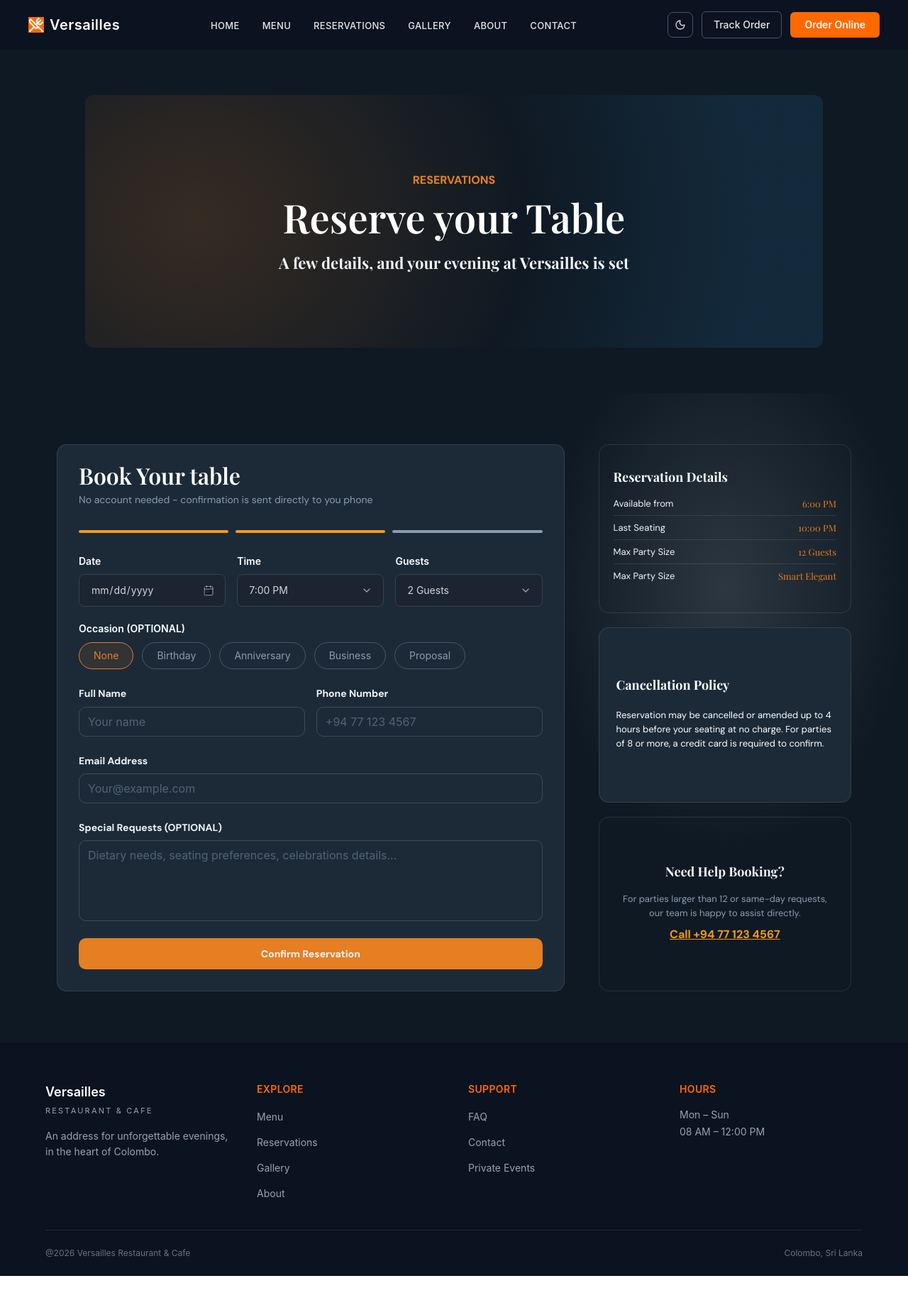
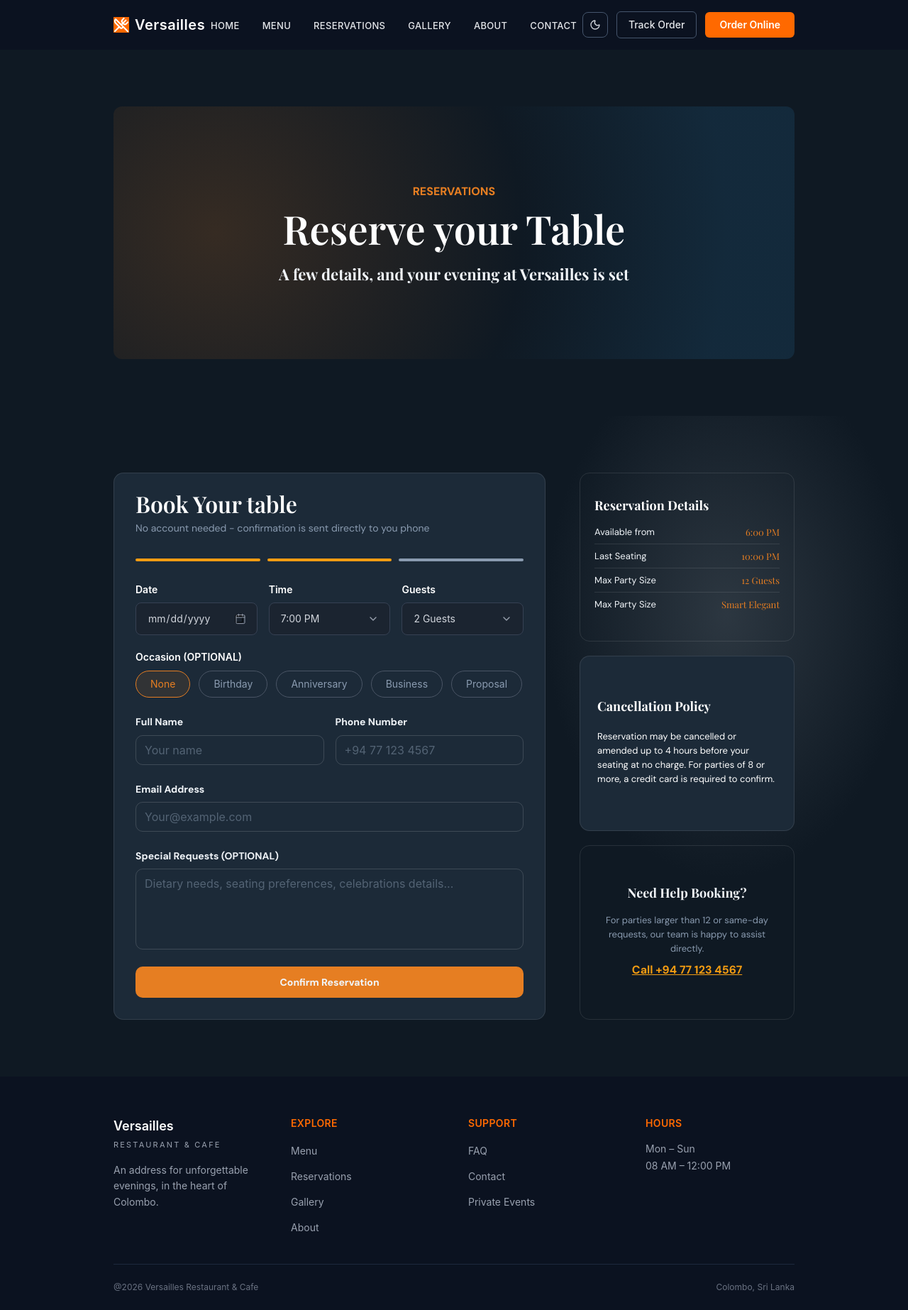
Before and after one commit to Mahdhe/restaurant_management_system_frontend, a React (Vite) app: page /contact in a window 1280 px wide. Shown: the whole page at 71% size. Before the commit the page ends 1798 px from the top, so only its background shows below. Built offline with nearby package versions, Linux system fonts and the light colour scheme.

Commit message:
add padding to reservation page and improve component responsiveness

```diff
--- a/src/App.jsx
+++ b/src/App.jsx
@@ -9,12 +9,7 @@ const App = () => {
   return (
     <>
       <Navbar />
-
-
         <Reservation></Reservation>
-
-
-
       <Footer />
     </>
   )
--- a/src/components/layout/Footer.jsx
+++ b/src/components/layout/Footer.jsx
@@ -4,7 +4,7 @@ const Footer = () => {
   const year = 2026;
 
   return (
-    <footer className="w-full bg-[#0B1220] px-6 md:px-16 pt-14 pb-6">
+    <footer className="w-full bg-[#0B1220] px-6 md:px-16 lg:px-40 pt-14 pb-6">
       <div className="grid grid-cols-1 md:grid-cols-4 gap-10">
         {/* Brand */}
         <div>
--- a/src/components/layout/Navbar.jsx
+++ b/src/components/layout/Navbar.jsx
@@ -15,10 +15,10 @@ const Navbar = () => {
   const [isOpen, setIsOpen] = useState(false);
 
   return (
-    <nav className="w-full bg-[#0B1220] px-6 md:px-10 py-4 flex items-center justify-between relative z-50">
+    <nav className="w-full bg-[#0B1220] px-6 md:px-10 lg:px-40 py-4 flex items-center justify-between relative z-50">
       {/* Logo */}
       <Link to="/" className="flex items-center gap-2 shrink-0">
-        <UtensilsCrossed className="bg-orange-500 text-white" size={22} strokeWidth={2.2} />
+        <UtensilsCrossed className="bg-orange-500 text-white " size={22} strokeWidth={2.2} />
         <span className="text-white text-xl font-semibold tracking-wide">
           Versailles
         </span>
--- a/src/components/layout/Reservation/Hero2.jsx
+++ b/src/components/layout/Reservation/Hero2.jsx
@@ -2,7 +2,7 @@ import React from 'react'
 
 const Hero2 = () => {
   return (
-    <section className="w-full bg-[#0F1923] px-4 py-12 sm:px-8 lg:px-[80px] lg:py-[72px]"
+    <section className="w-full bg-[#0F1923] px-6 md:px-16 lg:px-40 py-14 sm:py-16 lg:py-20"
 
     style={{
               background: "radial-gradient(40% 80% at 80% 30%, rgba(41, 128, 185, 0.16) -300%, rgba(15, 25, 35, 1) 50%)",
--- a/src/components/layout/Reservation/MainHero.jsx
+++ b/src/components/layout/Reservation/MainHero.jsx
@@ -2,7 +2,7 @@ import React from 'react'
 
 const MainHero = () => {
     return (
-        <section className="w-full bg-[#0F1923] py-16 px-6 sm:px-12 lg:px-[120px]">
+        <section className="w-full bg-[#0F1923] px-6 md:px-16 lg:px-40 py-14 sm:py-16 lg:py-20">
             <div className="relative mx-auto overflow-hidden text-center w-full max-w-[1200px] min-h-[356px] p-5 sm:p-10 rounded-xl items-center flex"
                 style={{
                     background:
```
